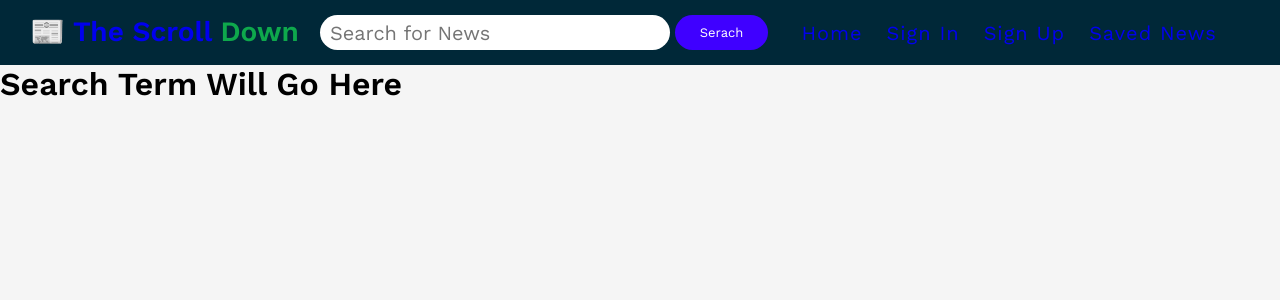
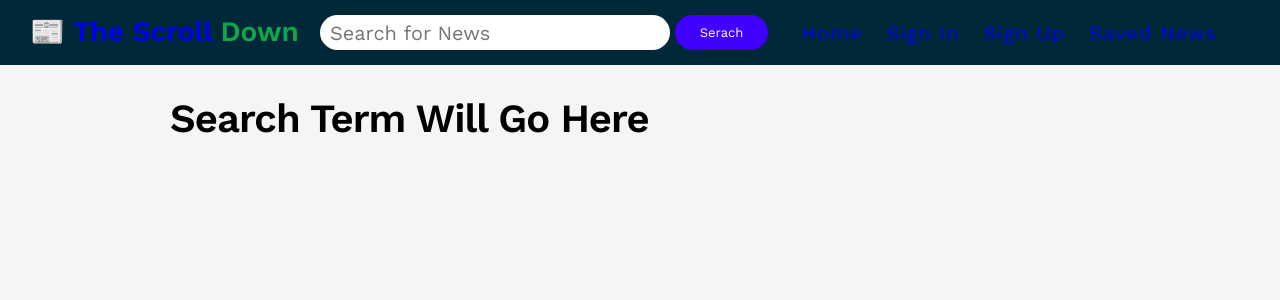
Before and after one commit to willdarkins/the_scroll_down, a React (Create React App) app: page /savednews in a window 1280 px wide. Shown: the top 300 px of the page. Built offline with nearby package versions, Linux system fonts and the light colour scheme.

Commit message:
added news card styles with grid layout

```diff
--- a/src/pages/SavedNews.js
+++ b/src/pages/SavedNews.js
@@ -2,9 +2,8 @@ import React from 'react'
 import styled from 'styled-components'
 
 const SavedStyles = styled.div`
-    .news-page{
     padding: 30px 170px;
-        .search-grid{
+    .search-header{
         letter-spacing: -1px;
         font-size: 40px;
     }
@@ -13,21 +12,30 @@ const SavedStyles = styled.div`
         grid-template-columns: repeat(3, 1fr);
         grid-gap: 50px;
         padding: 40px 0;
+        .news-card{
+            min-width: 300px;
+            margin: auto;
+            background: white;
+            box-shadow: rgba(0, 0, 0, 0.1) 0px 10px 15px -3px, rgba(0, 0, 0, 0.05) 0px 4px 6px -2px;
+            height: 100%;
+            text-decoration: none;
+            color: var(--font-dark);
         }
     }
+
 
 `
 
 function SavedNews() {
     return (
-        <>
-        <div className='news-page'>
+        <SavedStyles>
             <h1 className='search-header'>Search Term Will Go Here</h1>
             <div className='news-grid'>
+                <div className='news-card'>
 
                 </div>
             </div>
-        </>
+        </SavedStyles>
     )
 }
 
```
Lines whose indentation alone changed are shown as unchanged.
